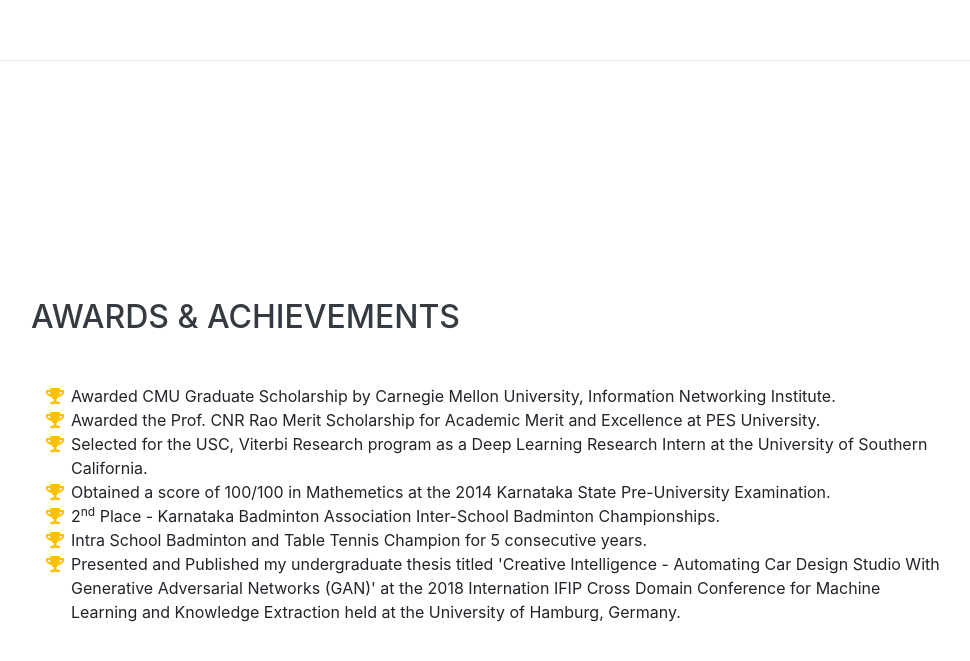
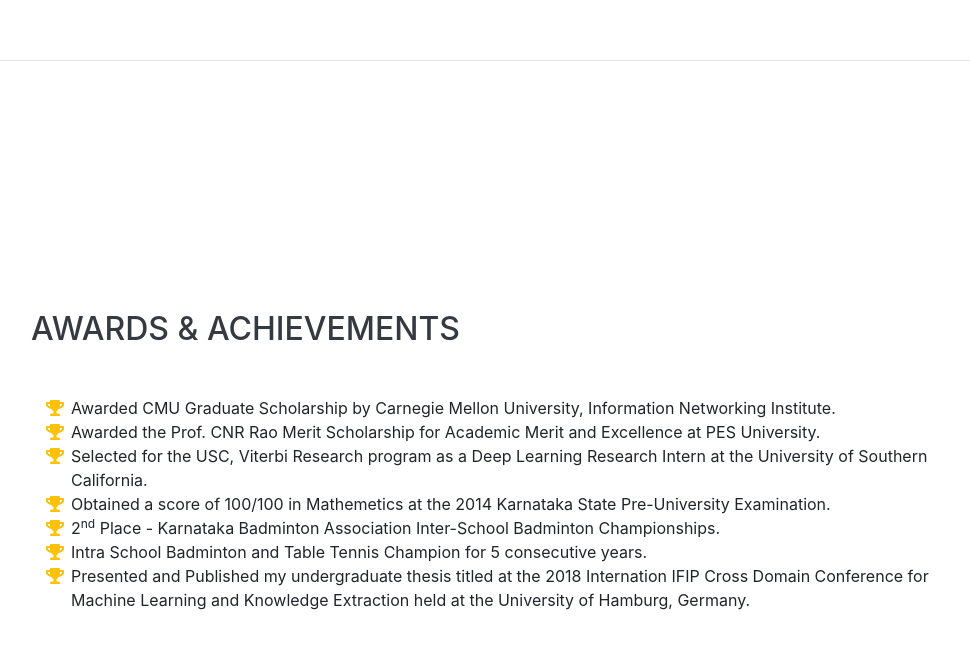
Before and after one commit to Sreedhar1895/Sreedhar1895.github.io, a website with bundled scripts: page index.html in a window 1280 px wide. Shown: the part 3437-4098 px from the top of the page, without its empty margins (289-1259 px from the left). Built offline with nearby package versions, Linux system fonts and the light colour scheme; a web font is replaced by a local one.

Commit message:
Awards  Section

```diff
--- a/index.html
+++ b/index.html
@@ -282,7 +282,7 @@
             Intra School Badminton and Table Tennis Champion for 5 consecutive years.</li>
           <li>
             <i class="fa-li fa fa-trophy text-warning"></i>
-            Presented and Published my undergraduate thesis titled 'Creative Intelligence - Automating Car Design Studio With Generative Adversarial Networks (GAN)' at the 2018 Internation IFIP Cross Domain Conference for Machine Learning and Knowledge Extraction held at the University of Hamburg, Germany.</li>
+            Presented and Published my undergraduate thesis titled at the 2018 Internation IFIP Cross Domain Conference for Machine Learning and Knowledge Extraction held at the University of Hamburg, Germany.</li>
 
         </ul>
       </div>
```
